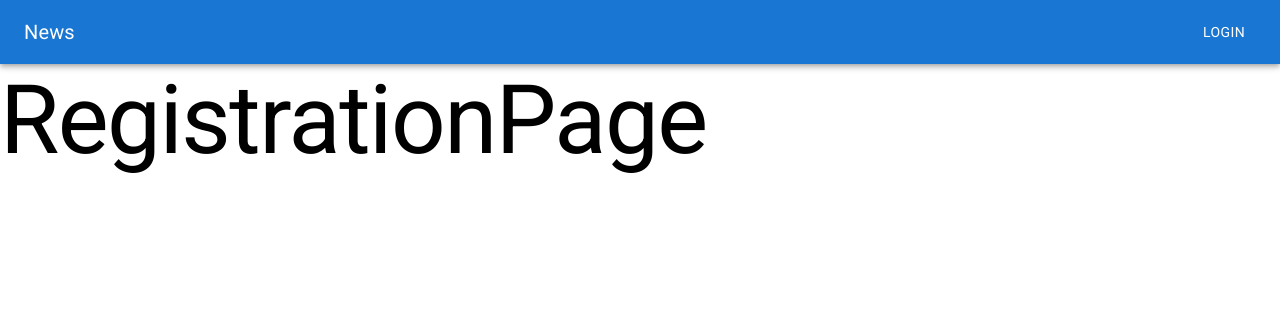
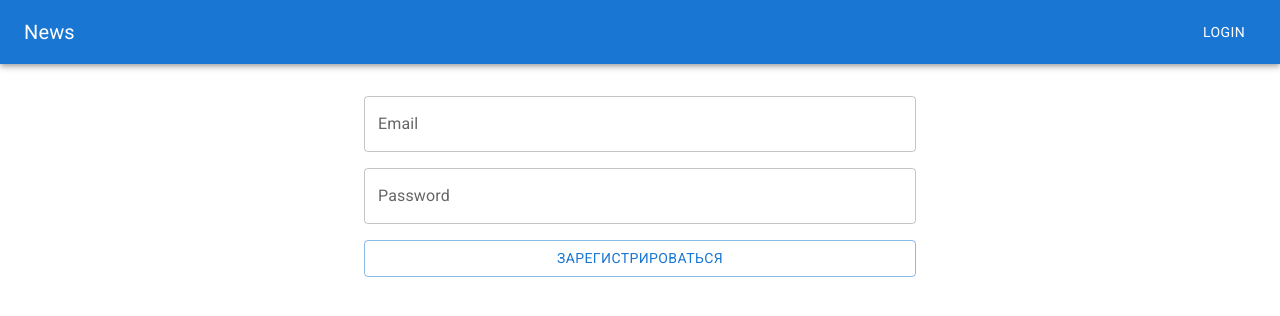
Before and after one commit to GuyFromEkb/full-stack-user-auth-jwt, a React (Vite) app in the folder frontend/: page /registration in a window 1280 px wide. Shown: the top 316 px of the page. Built offline with nearby package versions, Linux system fonts and the light colour scheme.

Commit message:
feat: AuthForm , react hook form

```diff
--- a/frontend/package.json
+++ b/frontend/package.json
@@ -17,6 +17,7 @@
     "mobx-react-lite": "^3.4.3",
     "react": "^18.2.0",
     "react-dom": "^18.2.0",
+    "react-hook-form": "^7.43.9",
     "react-router-dom": "^6.11.1",
     "styled-components": "^5.3.10"
   },
--- /dev/null
+++ b/frontend/src/components/authForm/AuthForm.tsx
@@ -0,0 +1,76 @@
+import { Box, TextField, Button, Typography, Link } from "@mui/material"
+import { observer } from "mobx-react-lite"
+import { FC } from "react"
+import { SubmitHandler, useForm } from "react-hook-form"
+import { Link as ReactRouterLink } from "react-router-dom"
+
+interface IAuthFormValues {
+  email: string
+  password: string
+}
+
+export interface IAuthFormProps {
+  onSubmit: SubmitHandler<IAuthFormValues>
+  isRegisterForm?: boolean
+}
+
+export const AuthForm: FC<IAuthFormProps> = observer(({ onSubmit, isRegisterForm }) => {
+  const {
+    register,
+    handleSubmit,
+    formState: { errors },
+  } = useForm<IAuthFormValues>()
+
+  return (
+    <Box
+      onSubmit={handleSubmit(onSubmit)}
+      component="form"
+      sx={{
+        display: "flex",
+        flexDirection: "column",
+        gap: 2,
+        mt: 4,
+      }}
+    >
+      <TextField
+        error={!!errors.email}
+        helperText={errors.email?.message}
+        label="Email"
+        variant="outlined"
+        {...register("email", {
+          required: true,
+          pattern: {
+            value: /^[^\s@]+@[^\s@]+\.[^\s@]+$/,
+            message: "Введите корректный email",
+          },
+        })}
+      />
+      <TextField
+        error={!!errors.password}
+        helperText={errors.password?.message}
+        label="Password"
+        variant="outlined"
+        {...register("password", {
+          required: true,
+          minLength: { value: 6, message: "Минимальная длинна пароля 6 символов" },
+        })}
+      />
+      <Button variant="outlined" type="submit">
+        {isRegisterForm ? "Зарегистрироваться" : "Войти"}
+      </Button>
+      {!isRegisterForm && (
+        <Typography
+          fontSize={12}
+          sx={{
+            ml: "auto",
+          }}
+        >
+          У вас нет аккаунта? Вы можете{" "}
+          <Link component={ReactRouterLink} to={"/registration"}>
+            зарегистрироваться
+          </Link>
+        </Typography>
+      )}
+    </Box>
+  )
+})
--- a/frontend/src/main.tsx
+++ b/frontend/src/main.tsx
@@ -7,7 +7,7 @@ import { RouterProvider } from "react-router-dom"
 import { router } from "src/router/appRoutes"
 
 ReactDOM.createRoot(document.getElementById("root") as HTMLElement).render(
-  <React.StrictMode>
-    <RouterProvider router={router} />
-  </React.StrictMode>
+  // <React.StrictMode>
+  <RouterProvider router={router} />
+  // </React.StrictMode>
 )
--- a/frontend/src/pages/login/LoginPage.tsx
+++ b/frontend/src/pages/login/LoginPage.tsx
@@ -1,40 +1,16 @@
+import { AuthForm, IAuthFormProps } from "@components/authForm/AuthForm"
 import { Container, Box, TextField, Button, Typography, Link } from "@mui/material"
 import { observer } from "mobx-react-lite"
 import { FC } from "react"
-import { Link as ReactRouterLink } from "react-router-dom"
 
 export const LoginPage: FC = observer(() => {
-  const login = () => {
+  const handleLogin: IAuthFormProps["onSubmit"] = (data) => {
     //
   }
+
   return (
     <Container maxWidth="sm">
-      <Box
-        component="form"
-        sx={{
-          display: "flex",
-          flexDirection: "column",
-          gap: 2,
-          mt: 4,
-        }}
-      >
-        <TextField error={false} helperText={undefined} label="Email" variant="outlined" />
-        <TextField label="Password" variant="outlined" />
-        <Button onClick={login} variant="outlined">
-          Войти
-        </Button>
-        <Typography
-          fontSize={12}
-          sx={{
-            ml: "auto",
-          }}
-        >
-          У вас нет аккаунта? Вы можете{" "}
-          <Link component={ReactRouterLink} to={"/registration"}>
-            зарегистрироваться
-          </Link>
-        </Typography>
-      </Box>
+      <AuthForm onSubmit={handleLogin} />
     </Container>
   )
 })
--- a/frontend/src/pages/registration/RegistrationPage.tsx
+++ b/frontend/src/pages/registration/RegistrationPage.tsx
@@ -1,11 +1,16 @@
-import { Typography } from "@mui/material"
+import { AuthForm, IAuthFormProps } from "@components/authForm/AuthForm"
+import { Container, Typography } from "@mui/material"
 import { observer } from "mobx-react-lite"
 import { FC } from "react"
 
 export const RegistrationPage: FC = observer(() => {
+  const handleLogin: IAuthFormProps["onSubmit"] = (data) => {
+    //
+  }
+
   return (
-    <>
-      <Typography variant="h1">RegistrationPage</Typography>
-    </>
+    <Container maxWidth="sm">
+      <AuthForm onSubmit={handleLogin} isRegisterForm />
+    </Container>
   )
 })
```
Also changed, not shown: 1 other file (tests, documents, lock files or other folders).
